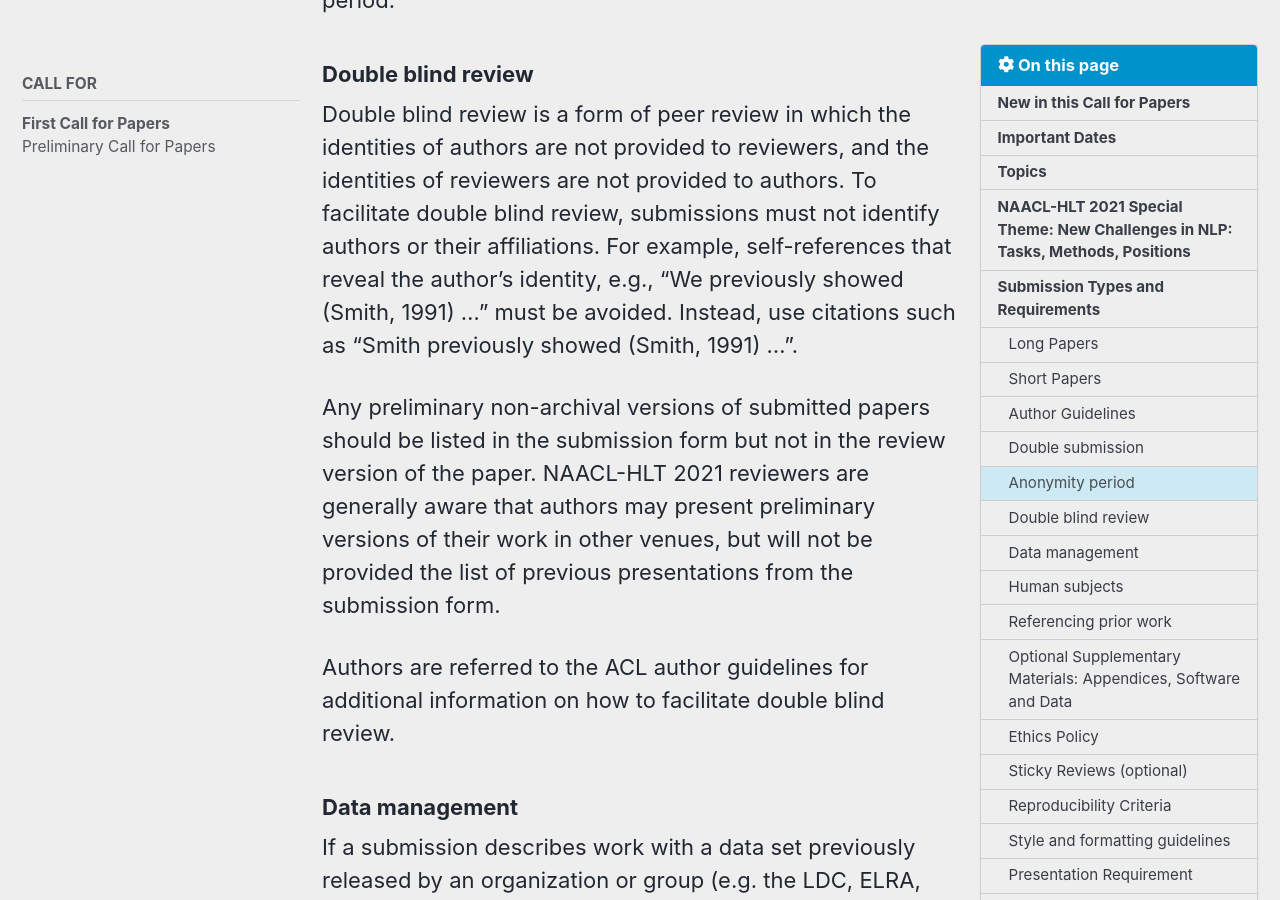
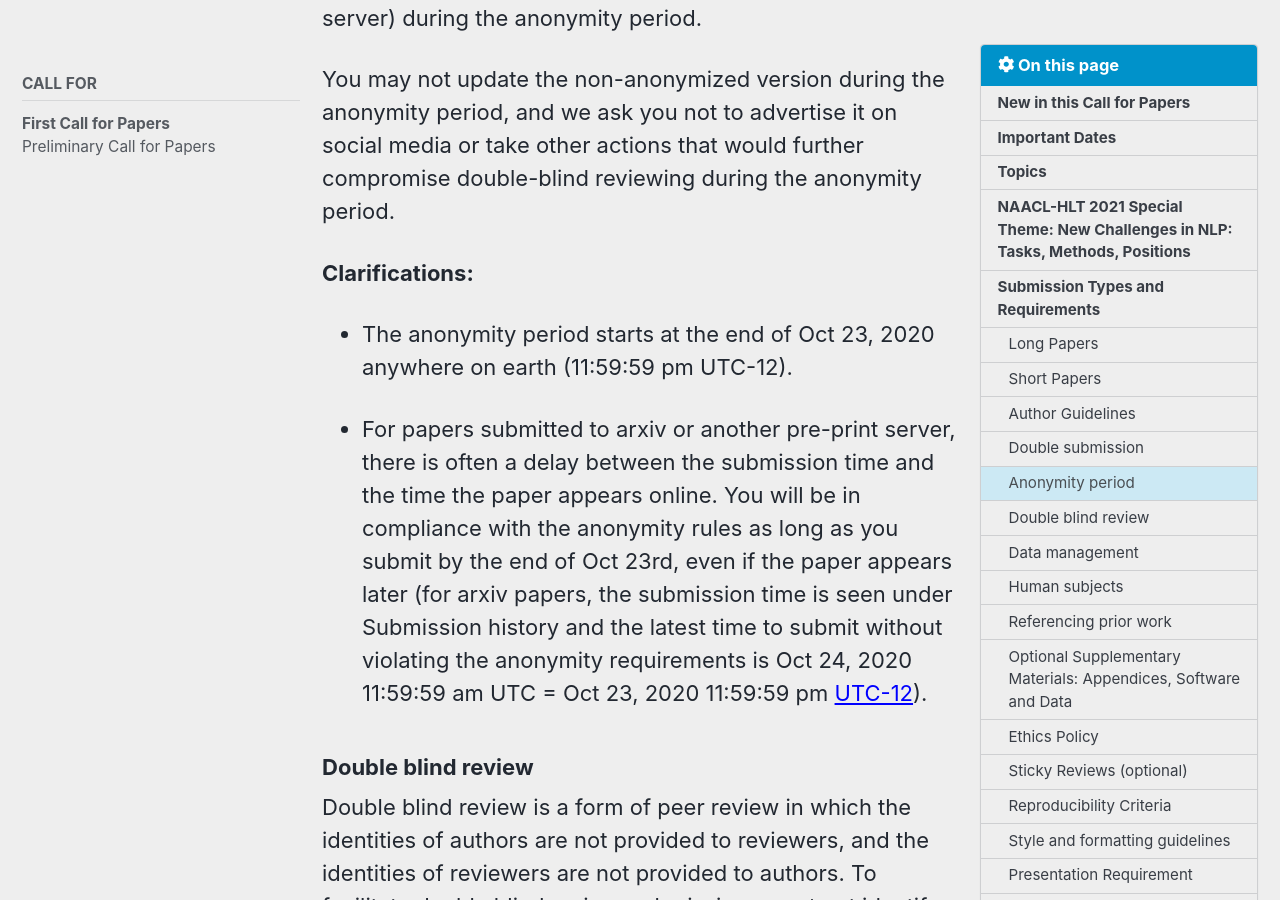
Before and after one commit to naacl-org/naacl-2021-website, a Jekyll site: the page built from _pages/calls/papers.md, in a window 1280 px wide and 900 px high, scrolled down 7648 px. Built offline with Jekyll 4.4.1, drawn with Linux system fonts in a browser that asks for light colours; cached includes are drawn as plain includes; nearby versions of some CDN libraries; some of the changed text lies outside the part shown.

Commit message:
FCP: Added clarifications for the anon period

```diff
--- a/_pages/calls/papers.md
+++ b/_pages/calls/papers.md
@@ -8,6 +8,12 @@
 toc_sticky: true
 toc_icon: "cog"
 ---
+<div class="notice--info" markdown="1">
+**Updates** since the initial release on October 2:
+* There will now be an [industry track](#new-in-this-call-for-papers).
+* Added clarifications for the [anonymity period](#anonymity-period).
+</div>
+
 The 2021 Annual Conference of the North American Chapter of the Association for Computational Linguistics ([NAACL-HLT 2021](/)) is currently scheduled to take place in Mexico City, Mexico from June 6th to June 11th, 2021. We are monitoring the ongoing global pandemic and will update the conference plans (e.g. moving to a virtual or hybrid format) as needed closer to the conference dates.
 
 NAACL-HLT 2021 aims to bring together researchers interested in the design and study of natural language processing technology as well as its applications to new problem areas. With this goal in mind, NAACL-HLT 2021 invites the submission of long and short papers on creative, substantial and unpublished research in all aspects of computational linguistics. More details will be available on the conference website.
@@ -137,6 +143,12 @@
 
 You may not update the non-anonymized version during the anonymity period, and we ask you not to advertise it on social media or take other actions that would further compromise double-blind reviewing during the anonymity period.
 
+**Clarifications:**
+
+* The anonymity period starts at the end of Oct 23, 2020 anywhere on earth (11:59:59 pm UTC-12).
+
+* For papers submitted to arxiv or another pre-print server, there is often a delay between the submission time and the time the paper appears online. You will be in compliance with the anonymity rules as long as you submit by the end of Oct 23rd, even if the paper appears later (for arxiv papers, the submission time is seen under Submission history and the latest time to submit without violating the anonymity requirements is Oct 24, 2020 11:59:59 am UTC = Oct 23, 2020 11:59:59 pm [UTC-12](https://www.timeanddate.com/time/zone/timezone/utc-12)).
+
 ### Double blind review
 
 Double blind review is a form of peer review in which the identities of authors are not provided to reviewers, and the identities of reviewers are not provided to authors. To facilitate double blind review, submissions must not identify authors or their affiliations. For example, self-references that reveal the author’s identity, e.g., “We previously showed (Smith, 1991) …” must be avoided. Instead, use citations such as “Smith previously showed (Smith, 1991) …”.
```
